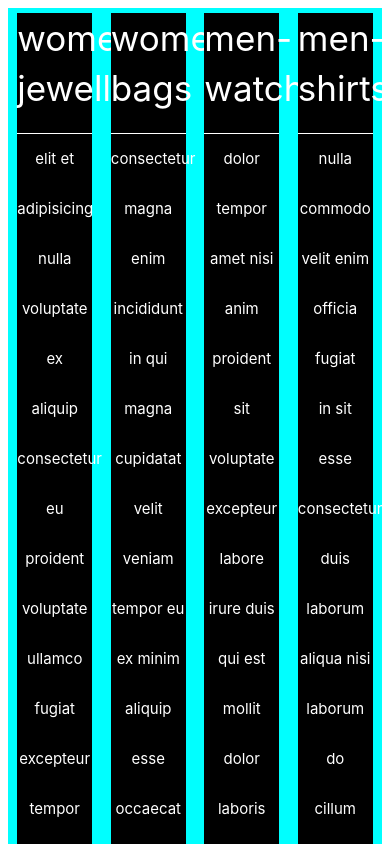
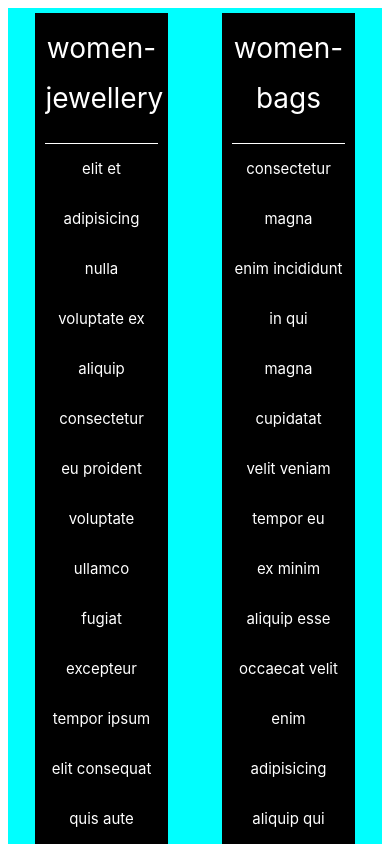
Before and after one commit to thinhnguyen2704/s3-intern-ex, a React (Vite) app: page / in a window 390 px wide. Shown: the top 844 px of the page. Built offline with nearby package versions, Linux system fonts and the light colour scheme.

Commit message:
Add responsive rules

```diff
--- a/src/App.scss
+++ b/src/App.scss
@@ -8,8 +8,22 @@
 
 .flex-container > div {
 	background-color: black;
-	width: 20%;
+	width: 22%;
 	margin: 5px;
 	text-align: center;
 	line-height: 50px;
 }
+
+@media screen and (max-width: 1000px) {
+  .flex-container > div {
+    width: 30%;
+		padding: 10px;
+		margin: 5px;
+  }
+}
+
+@media screen and (max-width: 250px) {
+  .flex-container {
+    flex-direction: column;
+  }
+}
--- a/src/components/category/Category.scss
+++ b/src/components/category/Category.scss
@@ -1,11 +1,30 @@
+.category, .product-name {
+	color: #fff;
+}
+
 .category {
 	font-size: 35px;
 	border-bottom: 1px solid #fff;
 	height: 120px;
-	color: #fff;
+
 }
 
 .product-name {
 	font-size: 15px;
-	color: #fff;
 }
+
+@media screen and (max-width: 600px) {
+	.category {
+		font-size: 28px;
+	}
+}
+
+@media screen and (max-width: 300px) {
+	.category {
+		font-size: 15px;
+	}
+
+	.product-name {
+		font-size: 10px;
+	}
+}
```
